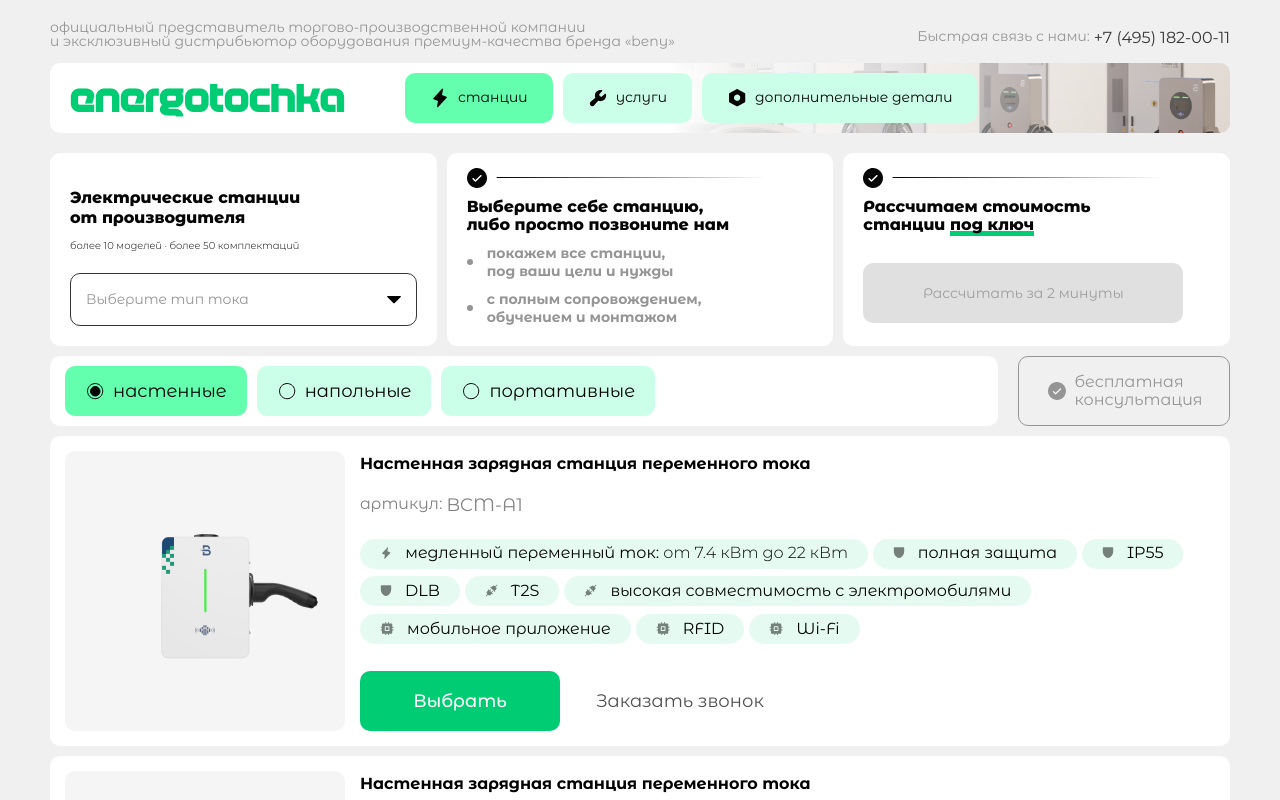
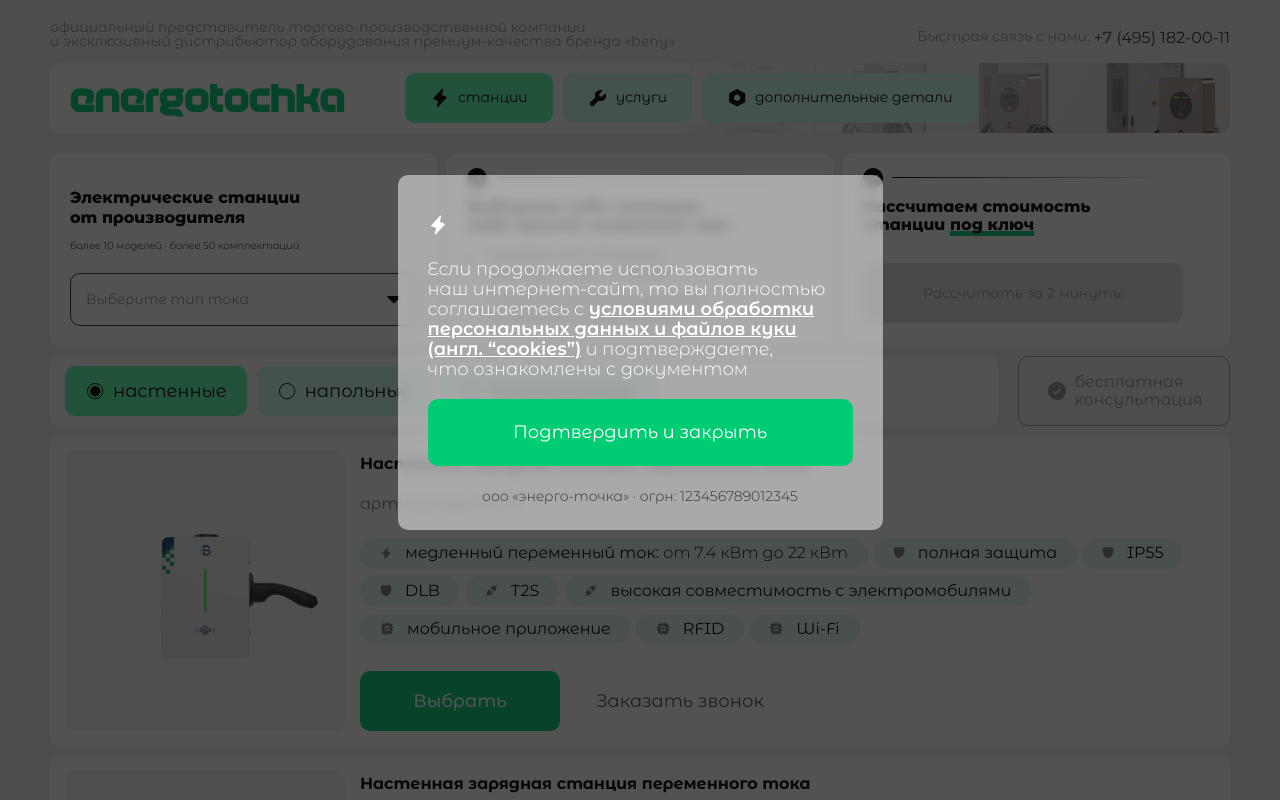
Before and after one commit to Whiz7z/landing-commercial, a React (Vite) app: page / in a window 1280 px wide. Built offline with nearby package versions, Linux system fonts and the light colour scheme.

Commit message:
mune active btn

```diff
--- a/src/App.jsx
+++ b/src/App.jsx
@@ -8,11 +8,11 @@ import CookiesModal from "./Modals/CookiesModal";
 function App() {
   const [cookieModal, setCookieModal] = useState(false);
 
-  // useEffect(() => {
-  //   setTimeout(() => {
-  //     setCookieModal(true);
-  //   }, 1000);
-  // },[]);
+  useEffect(() => {
+    setTimeout(() => {
+      setCookieModal(true);
+    }, 1000);
+  },[]);
 
   return (
     <>
--- a/src/components/Header/Header.module.scss
+++ b/src/components/Header/Header.module.scss
@@ -271,15 +271,12 @@
         display: flex;
         gap: 8px;
         align-items: center;
-        transition-property: color, background-color, text-shadow;
-        transition-duration: 0.1s, 0.3s, 0.3s;
-        transition-timing-function: ease-in-out, ease-in-out, ease-in-out;
+        transition-property: color, background-color;
+        transition-duration: 0.1s, 0.3s;
+        transition-timing-function: ease-in-out, ease-in-out;
 
         &:active {
           color: $transparent-black;
-
-          //font-weight: 500;
-          //transform: scaleX(0.98);
         }
 
         &:hover {
--- a/src/components/MainContent/MainContent.module.scss
+++ b/src/components/MainContent/MainContent.module.scss
@@ -257,10 +257,14 @@ menu {
           height: 50px;
           display: flex;
           align-items: center;
-          transition: 0.3s ease-in-out;
+
           align-self: center;
           box-sizing: border-box;
           position: relative;
+
+          transition-property: color, background-color;
+          transition-duration: 0.1s, 0.3s;
+          transition-timing-function: ease-in-out, ease-in-out;
 
           .radio {
             display: flex;
@@ -269,6 +273,10 @@ menu {
 
           &:hover {
             background-color: $btn-active;
+          }
+
+          &:active {
+            color: $transparent-black;
           }
         }
       }
@@ -296,14 +304,12 @@ menu {
       .active {
         a {
           background-color: $btn-active;
-
         }
       }
 
       .nonactive {
         a {
           background-color: $btn-nonactive;
-
         }
       }
     }
```
